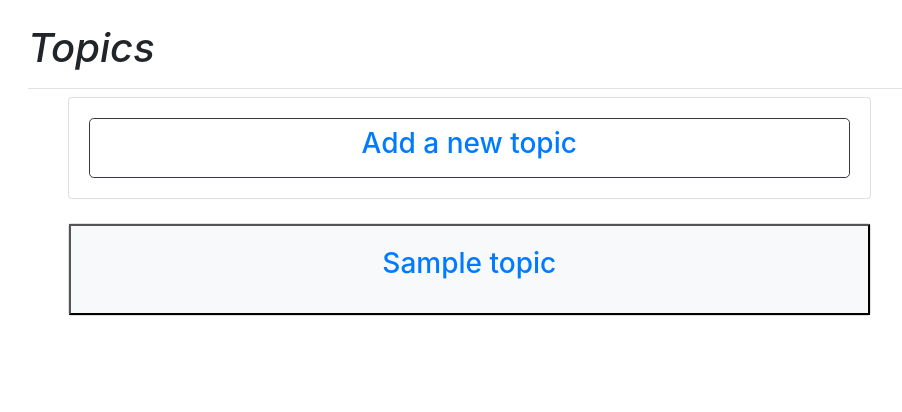
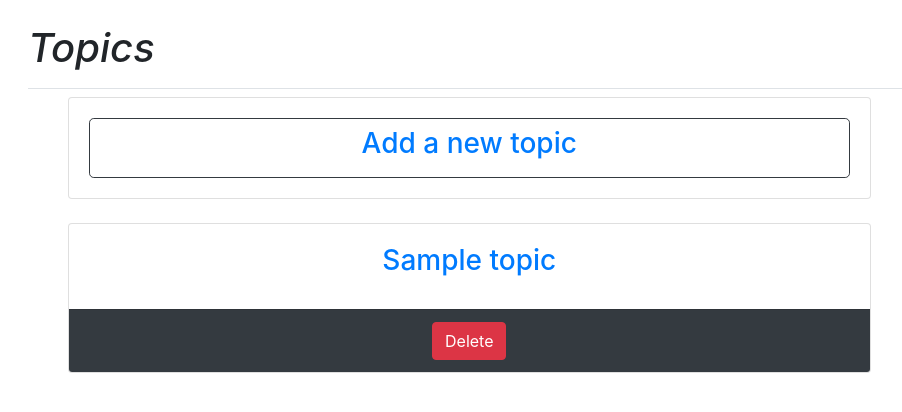
Before and after one commit to KevonneM/kevonne-learning, a Django app: template learning_logs/templates/learning_logs/topics.html in a window 1280 px wide. Shown: the part 63-475 px from the top of the page, without its empty margins (57-959 px from the left). Run offline with Django 3.2, Linux system fonts and the light colour scheme; the template is opened without the code that fills it: most values are stand-ins (such as "Sample title", 1, 10 or a date in 2020); some libraries are stand-ins or nearby versions.

Commit message:
added function to delete topics.

```diff
--- a/learning_logs/templates/learning_logs/topics.html
+++ b/learning_logs/templates/learning_logs/topics.html
@@ -22,13 +22,16 @@
         {% for topic in topics %}
 
             <div class="card w-75 mb-4">
-                <button type="button" class="bg-light">
-                    <div class="card-body">
+
+                    <div class="card-body text-center">
                         <h3 class="card-title">
-                            <a href="{% url 'learning_logs:topic' topic.id %}" class="stretched-link">{{ topic }}</a>
+                            <a href="{% url 'learning_logs:topic' topic.id %}">{{ topic }}</a>
                         </h3>
                     </div>
-                </button>
+
+                    <div class="card-footer bg-dark text-center">
+                        <a class="btn btn-danger" href="{% url 'learning_logs:delete-topic' topic.id %}">Delete</a>
+                    </div>
             </div>
 
         {% empty %}
--- a/learning_logs/urls.py
+++ b/learning_logs/urls.py
@@ -18,4 +18,6 @@ urlpatterns = [
     path('new_entry/<int:topic_id>/', views.new_entry, name='new_entry'),
     # Page for editing an entry.
     path('edit_entry/<int:entry_id>/', views.edit_entry, name='edit_entry'),
+    path('topic/delete/<int:topic_id>/', views.delete_topic, name='delete-topic'),
+    path('entry/delete/<int:entry_id>/', views.delete_entry, name='delete-entry'),
 ]
```
Also changed, not shown: learning_logs/views.py (+20 -0 lines).
